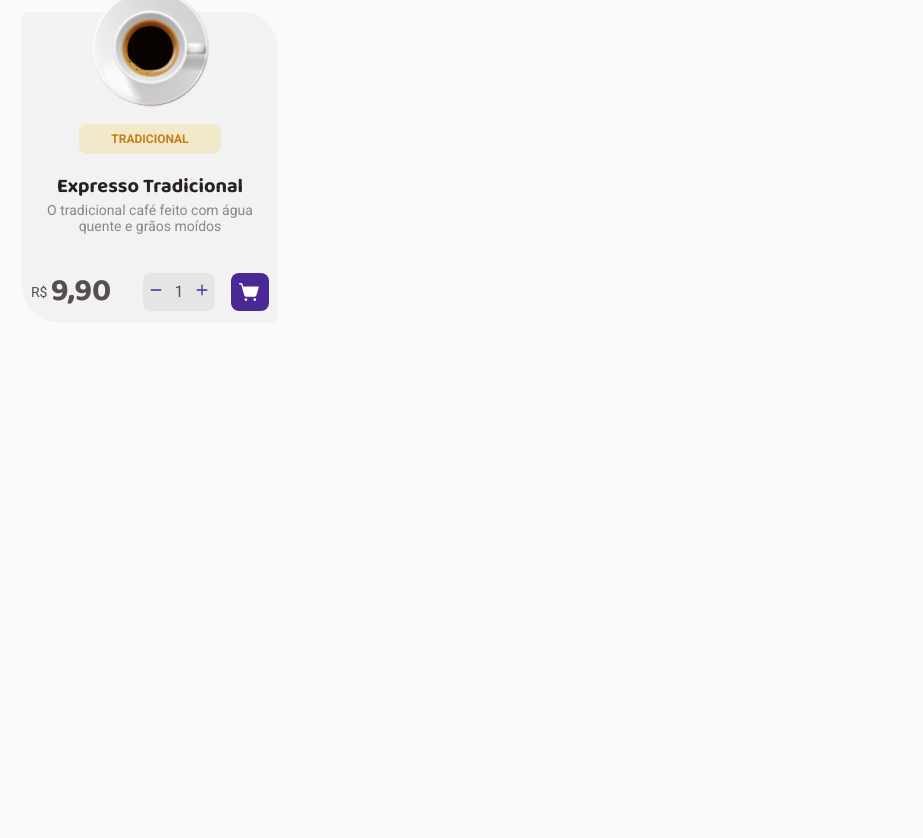
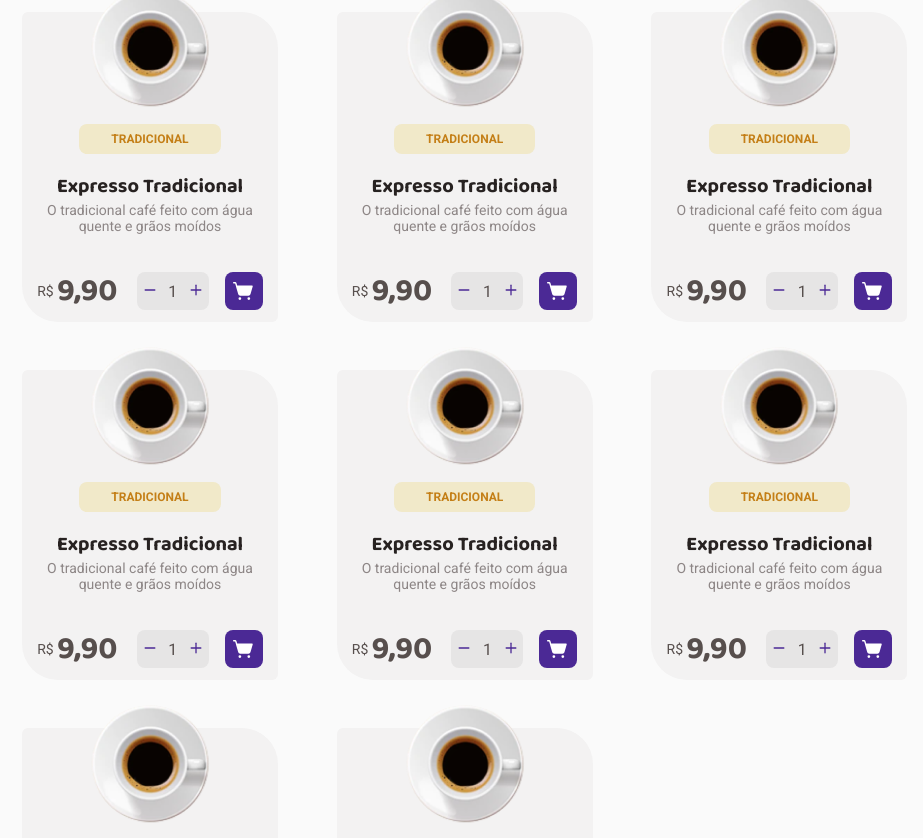
Before and after one commit to marrcelosantana/coffee-delivery, a React (Vite) app in the folder frontend/: page / in a window 1280 px wide. Shown: the part 570-1408 px from the top of the page, without its empty margins (170-1093 px from the left). Before the commit the page ends 892 px from the top, so only its background shows below. Built offline with nearby package versions, Linux system fonts and the light colour scheme.

Commit message:
[Coffee-Delivery] - Add coffee card component

```diff
--- a/frontend/src/components/CoffeeCard/index.tsx
+++ b/frontend/src/components/CoffeeCard/index.tsx
@@ -35,7 +35,6 @@ export function CoffeeCard() {
               <Plus weight="bold" size={14} />
             </button>
           </div>
-
           <ShoppingCartButton>
             <ShoppingCartSimple weight="fill" color="white" size={22} />
           </ShoppingCartButton>
--- a/frontend/src/components/CoffeeCard/styles.ts
+++ b/frontend/src/components/CoffeeCard/styles.ts
@@ -52,6 +52,7 @@ export const ActionsContainer = styled.div`
   align-items: center;
   justify-content: space-between;
   width: 100%;
+  padding: 0 5%;
 `;
 
 export const Price = styled.div`
@@ -78,12 +79,12 @@ export const ButtonsContainer = styled.div`
   gap: 1rem;
 
   .numberOfCoffees {
+    width: 4.5rem;
+    height: 2.375rem;
     display: flex;
     align-items: center;
     justify-content: space-around;
     background: ${(props) => props.theme["gray-300"]};
-    width: 4.5rem;
-    height: 2.375rem;
     border-radius: 8px;
 
     button {
@@ -100,7 +101,6 @@ export const ShoppingCartButton = styled.button`
   display: flex;
   align-items: center;
   justify-content: center;
-
   border: 0;
   background: ${(props) => props.theme["purple-dark"]};
   border-radius: 8px;
--- a/frontend/src/pages/Home/index.tsx
+++ b/frontend/src/pages/Home/index.tsx
@@ -8,7 +8,16 @@ export function Home() {
       <Intro />
       <ListCardContainer>
         <h1>Nossos cafés</h1>
-        <CoffeeCard />
+        <div className="list">
+          <CoffeeCard />
+          <CoffeeCard />
+          <CoffeeCard />
+          <CoffeeCard />
+          <CoffeeCard />
+          <CoffeeCard />
+          <CoffeeCard />
+          <CoffeeCard />
+        </div>
       </ListCardContainer>
     </HomeContainer>
   );
--- a/frontend/src/pages/Home/styles.ts
+++ b/frontend/src/pages/Home/styles.ts
@@ -17,4 +17,10 @@ export const ListCardContainer = styled.div`
     color: ${(props) => props.theme["base-subtitle"]};
     font-size: 2rem;
   }
+
+  .list {
+    display: grid;
+    grid-template-columns: repeat(auto-fit, minmax(200px, 1fr));
+    gap: 3rem;
+  }
 `;
```
